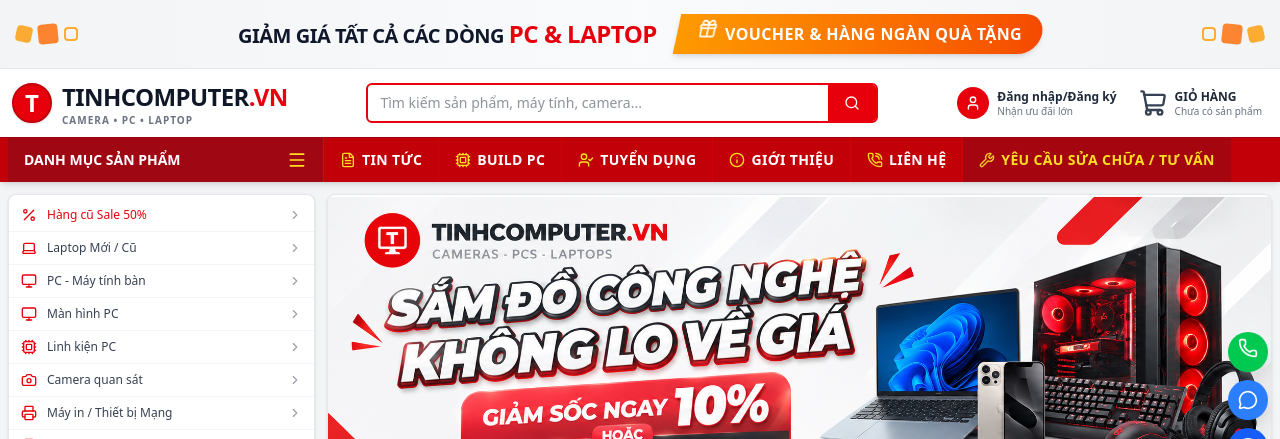
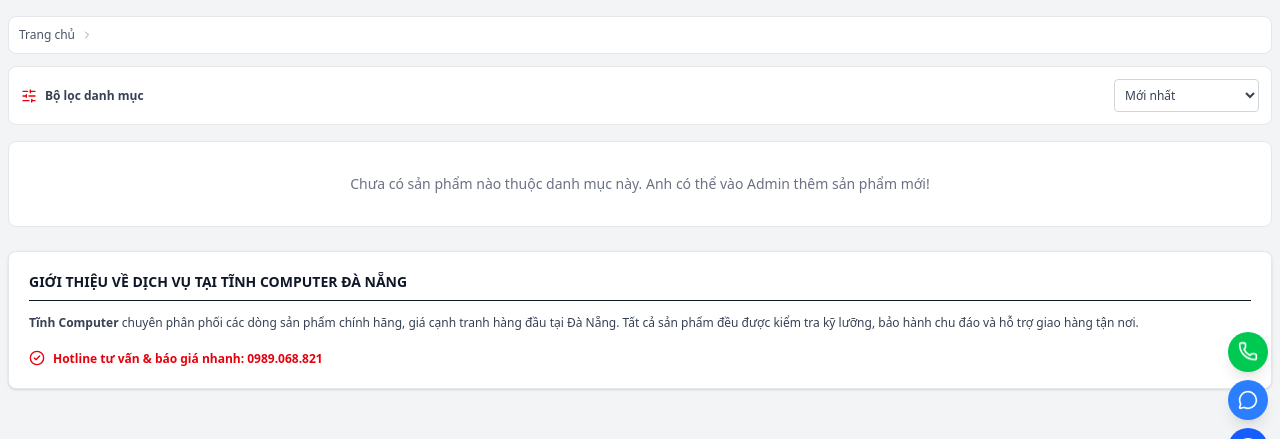
Before and after one commit to nguyenquoctinh2497-cyber/nguyenquoctinh2497-cyber.github.io, a Next.js app: page / in a window 1280 px wide. Shown: the top 439 px of the page. Built offline with nearby package versions, Linux system fonts and the light colour scheme.

Commit message:
Fix 404 category routing using catch-all route [...slug]

```diff
--- a/app/category/page.tsx
+++ b/app/[...slug]/page.tsx
@@ -1,6 +1,6 @@
 "use client";
 
-import { useState, useEffect } from "react";
+import { useState, useEffect, use } from "react";
 import Link from "next/link";
 import { ShoppingCart, ChevronRight, SlidersHorizontal, CheckCircle2 } from "lucide-react";
 
@@ -25,8 +25,15 @@
     .replace(/^-+|-+$/g, "");
 };
 
-export default function CleanCategoryPage({ params }: { params: { category: string } }) {
-  const categorySlug = params?.category || "";
+export default function DynamicSlugPage({
+  params,
+}: {
+  params: Promise<{ slug: string[] }>;
+}) {
+  const resolvedParams = use(params);
+  const slugArray = resolvedParams?.slug || [];
+  const currentSlug = slugArray[slugArray.length - 1] || "";
+
   const [products, setProducts] = useState<Product[]>([]);
 
   const fetchCategoryProducts = async () => {
@@ -59,10 +66,10 @@
       const prodCatSlug = slugify(p.category || "");
       const prodBrandSlug = slugify(p.brand || "");
       return (
-        prodCatSlug.includes(categorySlug) ||
-        categorySlug.includes(prodCatSlug) ||
-        prodBrandSlug.includes(categorySlug) ||
-        categorySlug.includes(prodBrandSlug)
+        prodCatSlug.includes(currentSlug) ||
+        currentSlug.includes(prodCatSlug) ||
+        prodBrandSlug.includes(currentSlug) ||
+        currentSlug.includes(prodBrandSlug)
       );
     });
 
@@ -70,7 +77,9 @@
   };
 
   useEffect(() => {
-    fetchCategoryProducts();
+    if (currentSlug) {
+      fetchCategoryProducts();
+    }
 
     window.addEventListener("products_updated", fetchCategoryProducts);
     window.addEventListener("storage", fetchCategoryProducts);
@@ -79,22 +88,22 @@
       window.removeEventListener("products_updated", fetchCategoryProducts);
       window.removeEventListener("storage", fetchCategoryProducts);
     };
-  }, [categorySlug]);
+  }, [currentSlug]);
 
-  const categoryTitle = categorySlug.replace(/-/g, " ").toUpperCase();
+  const categoryTitle = currentSlug.replace(/-/g, " ").toUpperCase();
 
   return (
     <div className="py-4 bg-gray-100 font-sans min-h-screen">
       <div className="container mx-auto px-2">
 
-        {/* Breadcrumb chuẩn URL sạch */}
+        {/* Breadcrumb chuẩn URL không prefix */}
         <div className="flex items-center gap-1.5 text-xs text-gray-600 mb-3 bg-white p-2.5 rounded-lg border border-gray-200">
           <Link href="/" className="hover:text-red-600">Trang chủ</Link>
           <ChevronRight className="w-3 h-3 text-gray-400" />
           <span className="text-gray-900 font-bold uppercase">{categoryTitle}</span>
         </div>
 
-        {/* Bộ lọc sản phẩm */}
+        {/* Thanh Bộ lọc */}
         <div className="bg-white p-3 rounded-lg border border-gray-200 mb-4 flex items-center justify-between">
           <div className="flex items-center gap-2 text-xs font-bold text-gray-700">
             <SlidersHorizontal className="w-4 h-4 text-red-600" />
@@ -107,7 +116,7 @@
           </select>
         </div>
 
-        {/* Thẻ sản phẩm mở sang trang chi tiết 3 cột */}
+        {/* Danh sách sản phẩm mở sang trang chi tiết 3 cột */}
         {products.length > 0 ? (
           <div className="grid grid-cols-2 sm:grid-cols-2 md:grid-cols-3 lg:grid-cols-4 gap-3 md:gap-4">
             {products.map((item) => (
@@ -146,14 +155,14 @@
           </div>
         ) : (
           <div className="bg-white p-8 text-center rounded-lg border border-gray-200 text-gray-500 text-sm">
-            Chưa có sản phẩm nào thuộc danh mục này. Anh vào Admin thêm sản phẩm nhé!
+            Chưa có sản phẩm nào thuộc danh mục này. Anh có thể vào Admin thêm sản phẩm mới!
           </div>
         )}
 
-        {/* Khối bài viết SEO thương hiệu */}
+        {/* Bài viết SEO giới thiệu bên dưới chuẩn Trường Giang */}
         <div className="mt-6 bg-white p-5 rounded-lg border border-gray-200 shadow-sm text-xs text-gray-700 space-y-3 leading-relaxed">
           <h2 className="text-sm font-bold text-gray-900 border-b pb-2 uppercase">
-            Giới thiệu về {categoryTitle} tại Tĩnh Computer Đà Nẵng
+            Giới thiệu về dịch vụ {categoryTitle} tại Tĩnh Computer Đà Nẵng
           </h2>
           <p>
             <strong>Tĩnh Computer</strong> chuyên phân phối các dòng sản phẩm{" "}
```
